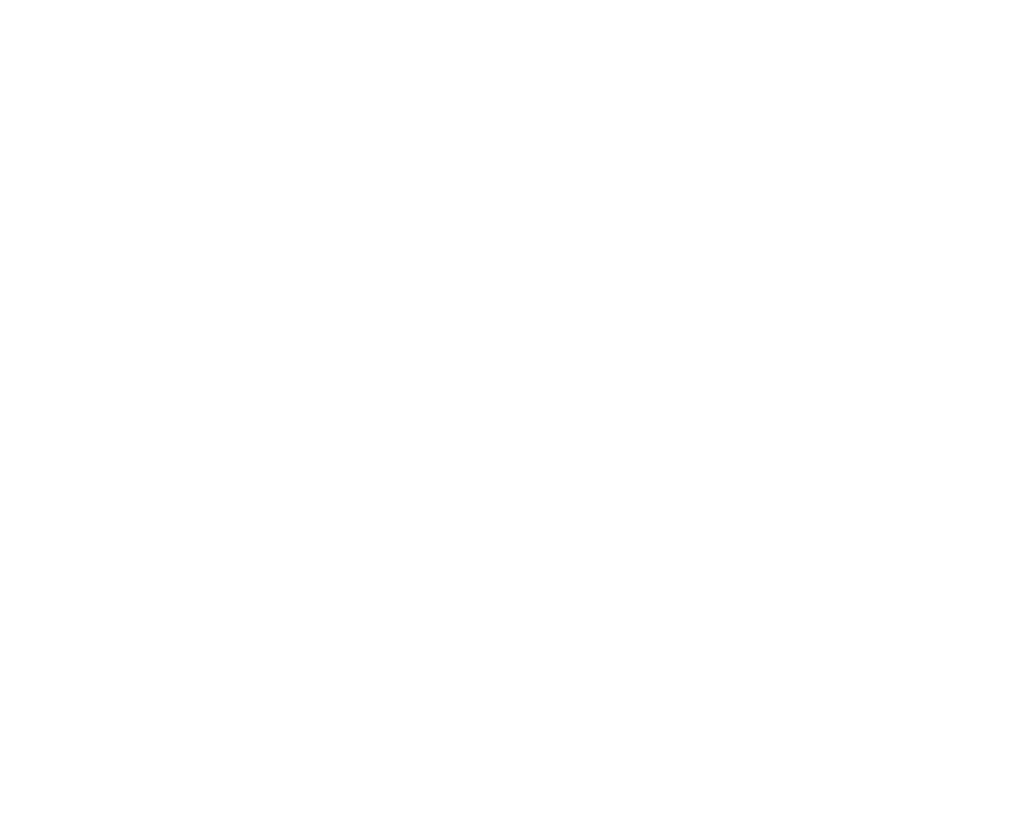
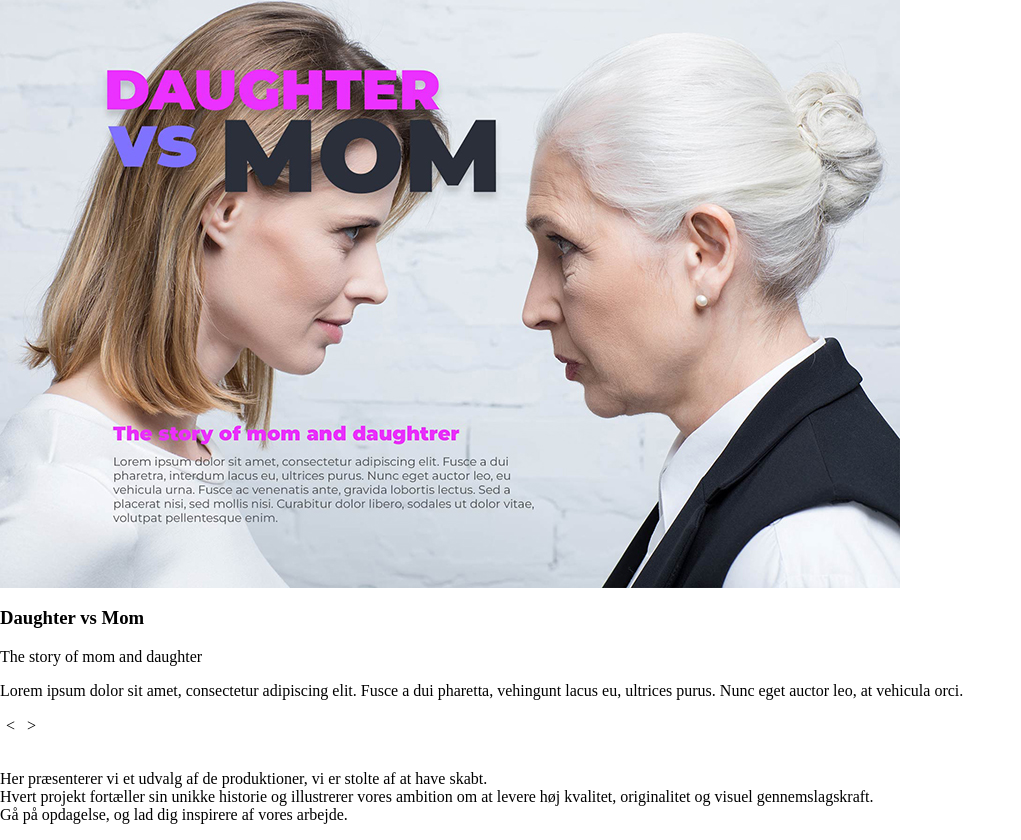
Before and after one commit to Fe1ixM/cinestar, a React (Vite) app: page / in a window 1280 px wide. Shown: the part 2595-3435 px from the top of the page, without its empty margins (0-1021 px from the left). Before the commit the page ends 2498 px from the top, so only its background shows below. Built offline with nearby package versions, Linux system fonts and the light colour scheme.

Commit message:
Portfolio færdig implementeret.

```diff
--- a/src/components/portfolio/Portfolio.jsx
+++ b/src/components/portfolio/Portfolio.jsx
@@ -0,0 +1,159 @@
+import { useState } from "react";
+import styles from "../portfolio/portfolio.module.css";
+import daughterMom from "../../assets/daughter_mom.jpg";
+import schoolLife from "../../assets/school_life.jpg";
+import intoYourHeart from "../../assets/into_your_heart.jpg";
+
+export default function Portfolio() {
+  const [currentProject, setCurrentProject] = useState(0);
+
+  function showPreviousProject() {
+    setCurrentProject((current) => (current === 0 ? 2 : current - 1));
+  }
+
+  function showNextProject() {
+    setCurrentProject((current) => (current === 2 ? 0 : current + 1));
+  }
+
+  return (
+    <section className={styles.portfolioSection}>
+      <div className={styles.portfolioContent}>
+        <p className={styles.portfolioLabel}>Portfolio</p>
+        <h2 className={styles.portfolioHeading}>Udvalgte Projekter</h2>
+
+        <div className={styles.projectCarousel}>
+          {currentProject === 0 && (
+            <article className={styles.project}>
+              <img
+                className={styles.projectImage}
+                src={daughterMom}
+                alt="Daughter vs Mom filmproduktion"
+              />
+
+              <div className={styles.projectDetails}>
+                <h3 className={styles.projectTitle}>Daughter vs Mom</h3>
+                <p className={styles.projectSubtitle}>
+                  The story of mom and daughter
+                </p>
+                <p className={styles.projectDescription}>
+                  Lorem ipsum dolor sit amet, consectetur adipiscing elit. Fusce
+                  a dui pharetta, vehingunt lacus eu, ultrices purus. Nunc eget
+                  auctor leo, at vehicula orci.
+                </p>
+              </div>
+            </article>
+          )}
+
+          {currentProject === 1 && (
+            <article className={styles.project}>
+              <img
+                src={schoolLife}
+                alt="School Life dokumentarfilm"
+                className={styles.projectImage}
+              />
+
+              <div className={styles.projectDetails}>
+                <h3 className={styles.projectTitle}>School Life</h3>
+                <p className={styles.projectSubtitle}>A school movie</p>
+                <p className={styles.projectDescription}>
+                  Lorem ipsum dolor sit amet, consectetur adipiscing elit. Fusce
+                  a dui pharetta, vehingunt lacus eu, ultrices purus. Nunc eget
+                  auctor leo, at vehicula orci.
+                </p>
+              </div>
+            </article>
+          )}
+
+          {currentProject === 2 && (
+            <article className={styles.project}>
+              <img
+                src={intoYourHeart}
+                alt="Into Your Heart musikprojekt"
+                className={styles.projectImage}
+              />
+
+              <div className={styles.projectDetails}>
+                <h3 className={styles.projectTitle}>Into Your Heart</h3>
+                <p className={styles.projectSubtitle}>A story of youth</p>
+                <p className={styles.projectDescription}>
+                  Lorem ipsum dolor sit amet, consectetur adipiscing elit. Fusce
+                  a dui pharetta, vehingunt lacus eu, ultrices purus. Nunc eget
+                  auctor leo, at vehicula orci.
+                </p>
+              </div>
+            </article>
+          )}
+
+          <button
+            type="button"
+            onClick={showPreviousProject}
+            className={styles.previousButton}
+            aria-label="Forrige Projekt"
+          >
+            &lt;
+          </button>
+
+          <button
+            type="button"
+            onClick={showNextProject}
+            className={styles.nextButton}
+            aria-label="Næste projekt"
+          >
+            &gt;
+          </button>
+        </div>
+
+        <nav className={styles.projectNavigation} aria-label="Vælg projekt">
+          <button
+            type="button"
+            onClick={() => setCurrentProject(0)}
+            className={
+              currentProject === 0
+                ? styles.activeProjectButton
+                : styles.projectButton
+            }
+            aria-label="Vis Daughter vs Mom"
+            aria-current={currentProject === 0 ? "true" : undefined}
+          />
+
+          <button
+            type="button"
+            onClick={() => setCurrentProject(1)}
+            className={
+              currentProject === 1
+                ? styles.activeProjectButton
+                : styles.projectButton
+            }
+            aria-label="Vis School Life"
+            aria-current={currentProject === 1 ? "true" : undefined}
+          />
+
+          <button
+            type="button"
+            onClick={() => setCurrentProject(2)}
+            className={
+              currentProject === 2
+                ? styles.activeProjectButton
+                : styles.projectButton
+            }
+            aria-label="Vis Into Your Heart"
+            aria-current={currentProject === 2 ? "true" : undefined}
+          />
+        </nav>
+
+        <div className={styles.portfolioDescription}>
+          <p className={styles.portfolioDescriptionParagraph}>
+            Her præsenterer vi et udvalg af de produktioner, vi er stolte af at
+            have skabt.
+            <br />
+            Hvert projekt fortæller sin unikke historie og illustrerer vores
+            ambition om at levere høj kvalitet, originalitet og visuel
+            gennemslagskraft.
+            <br />
+            Gå på opdagelse, og lad dig inspirere af vores arbejde.
+          </p>
+        </div>
+      </div>
+    </section>
+  );
+}
--- a/src/pages/Home.jsx
+++ b/src/pages/Home.jsx
@@ -1,11 +1,13 @@
 import Hero from "../components/hero/Hero";
 import CallToAction from "../components/ctaSection/CtaSection";
+import Portfolio from "../components/portfolio/Portfolio";
 
 export default function Home() {
   return (
     <div>
       <Hero />
       <CallToAction />
+      <Portfolio />
     </div>
   );
 }
```
Also changed, not shown: src/assets/daughter_mom.jpg, src/assets/daughter_vs_mom.png (deleted), src/components/services/Services.jsx (added), src/components/services/services.module.css (added).
